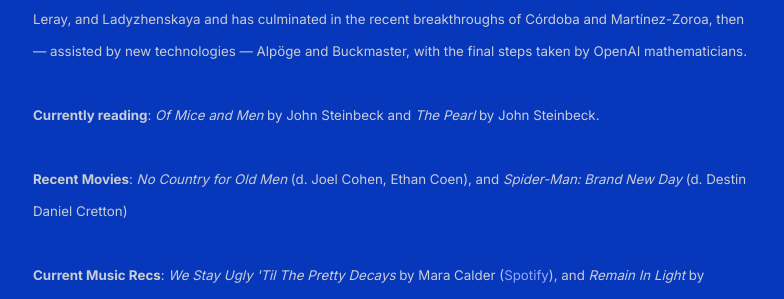
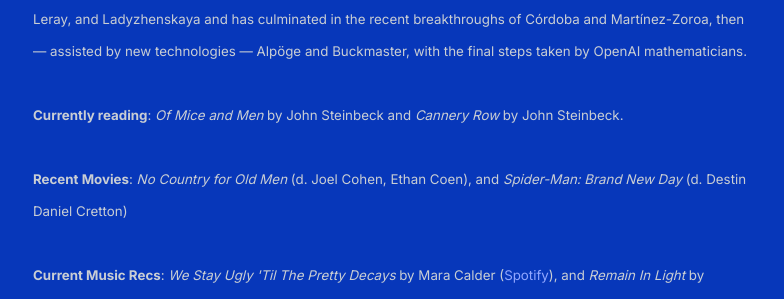
Before and after one commit to shihankanungo/shihankanungo.github.io, a Jekyll site: the page built from index.md, in a window 1280 px wide. Shown: the part 816-1115 px from the top of the page, without its empty margins (247-1031 px from the left). Built offline with Jekyll 4.4.1, drawn with Linux system fonts in a browser that asks for light colours.

Commit message:
Update _config.yml

```diff
--- a/_config.yml
+++ b/_config.yml
@@ -8,7 +8,7 @@
 
           <small><b>Recent news</b>: <i>AI in Math</i>. The Navier–Stokes problem, one of mathematics’ great longstanding challenges concerning the equations that govern the flow of fluids, has been resolved. This story began with Navier, Stokes, Leray, and Ladyzhenskaya and has culminated in the recent breakthroughs of Córdoba and Martínez-Zoroa, then — assisted by new technologies — Alpöge and Buckmaster, with the final steps taken by OpenAI mathematicians.</small>
           <br /><br />
-          <small><b>Currently reading</b>: <i>Of Mice and Men</i> by John Steinbeck and <i>The Pearl</i> by John Steinbeck.</small>
+          <small><b>Currently reading</b>: <i>Of Mice and Men</i> by John Steinbeck and <i>Cannery Row</i> by John Steinbeck.</small>
           <br /><br />
           <small><b>Recent Movies</b>: <i>No Country for Old Men</i> (d. Joel Cohen, Ethan Coen), and <i>Spider-Man: Brand New Day</i> (d. Destin Daniel Cretton)</small>
           <br /><br />
```
